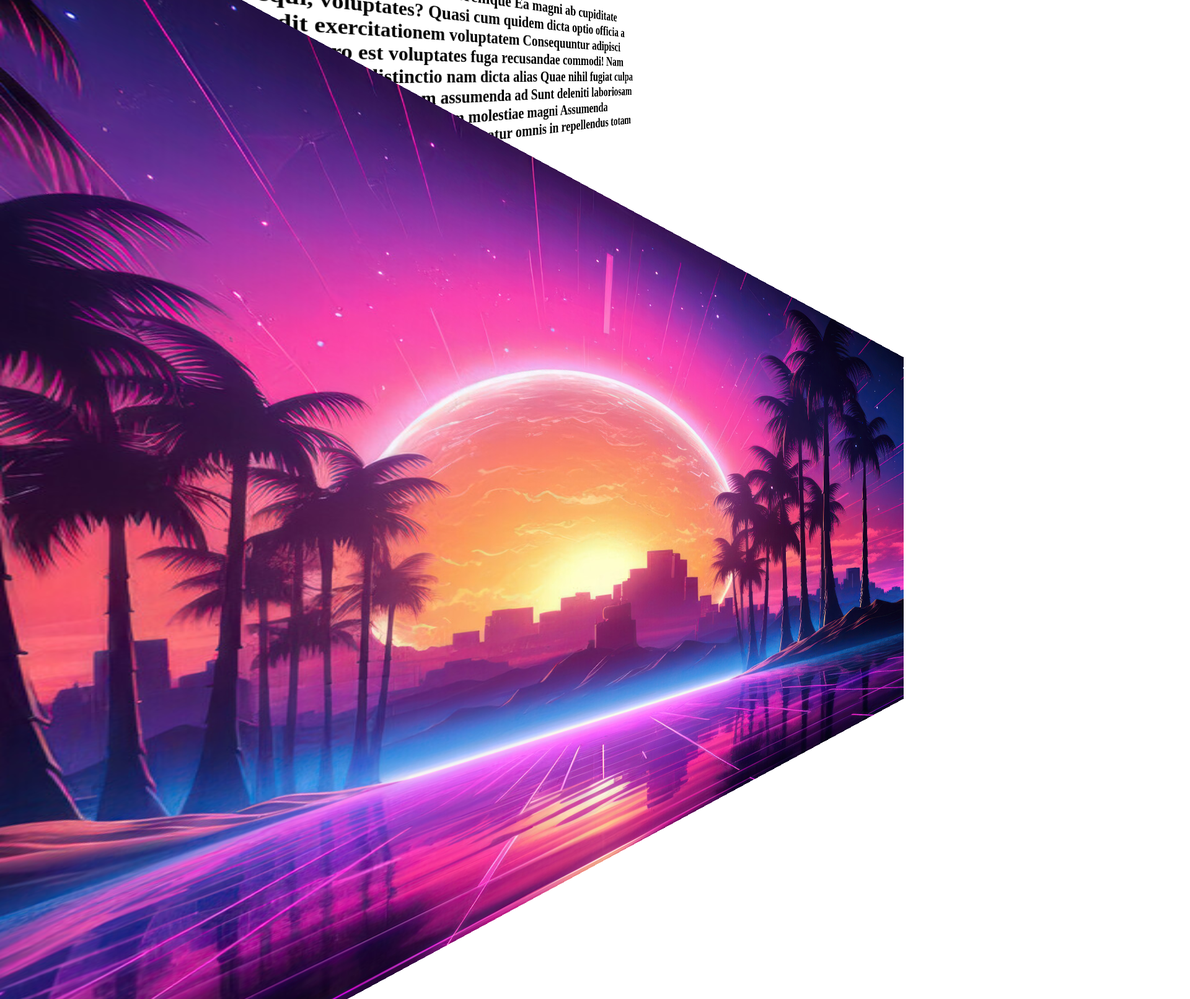
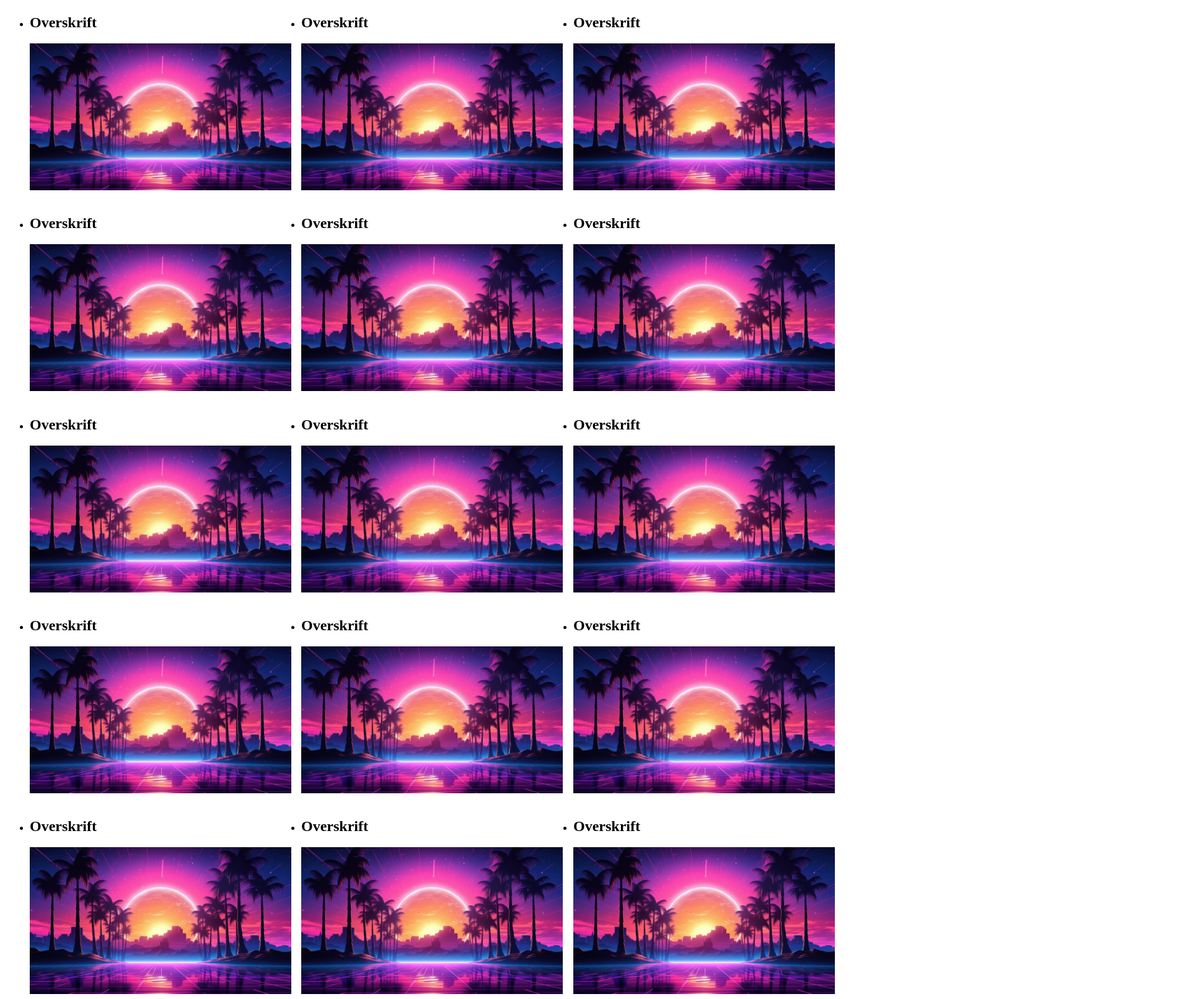
Before and after one commit to Martialcart/nonlineartransformation, a plain HTML site: page index.html in a window 1280 px wide. Shown: the part 64-1676 px from the top of the page at 62% size, 1920 px wide, since content can reach past the window. Drawn offline with Linux system fonts and the light colour scheme.

Commit message:
3d matrix works on flex, values are relative

```diff
--- a/index.html
+++ b/index.html
@@ -7,9 +7,80 @@
     <title></title>
 </head>
 <body>
-    <h1 class="easy-peasy">
-        Adipisicing pariatur id odio facere neque officia at doloremque Ea magni ab cupiditate ullam animi debitis optio porro sequi, voluptates? Quasi cum quidem dicta optio officia a Blanditiis vel aperiam itaque impedit exercitationem voluptatem Consequuntur adipisci necessitatibus sed sapiente deleniti. Porro est voluptates fuga recusandae commodi! Nam consequatur sint sed at sequi Neque neque distinctio nam dicta alias Quae nihil fugiat culpa minus soluta rerum. Et ab impedit fuga laboriosam assumenda ad Sunt deleniti laboriosam voluptates magni ut deserunt! Error et reiciendis totam molestiae magni Assumenda architecto sit odit culpa officiis ipsam. Culpa labore aspernatur omnis in repellendus totam repellat.
-    </h1>
-    <img class="easy-peasy" src="retropalm.jpg" alt="">
+    <section class="matrix">
+        <h1>overskrift</h1>
+    </section>
+    <section>
+        <ul>
+	    <li>
+	        <h1>Overskrift</h1>
+	        <img src="retropalm.jpg" alt="">
+	    </li>
+	    <li>
+	        <h1>Overskrift</h1>
+	        <img src="retropalm.jpg" alt="">
+	    </li>
+	    <li>
+	        <h1>Overskrift</h1>
+	        <img src="retropalm.jpg" alt="">
+	    </li>
+        </ul>
+        <ul>
+	    <li>
+	        <h1>Overskrift</h1>
+	        <img src="retropalm.jpg" alt="">
+	    </li>
+	    <li>
+	        <h1>Overskrift</h1>
+	        <img src="retropalm.jpg" alt="">
+	    </li>
+	    <li>
+	        <h1>Overskrift</h1>
+	        <img src="retropalm.jpg" alt="">
+	    </li>
+        </ul>
+        <ul>
+	    <li>
+	        <h1>Overskrift</h1>
+	        <img src="retropalm.jpg" alt="">
+	    </li>
+	    <li>
+	        <h1>Overskrift</h1>
+	        <img src="retropalm.jpg" alt="">
+	    </li>
+	    <li>
+	        <h1>Overskrift</h1>
+	        <img src="retropalm.jpg" alt="">
+	    </li>
+        </ul>
+        <ul>
+	    <li>
+	        <h1>Overskrift</h1>
+	        <img src="retropalm.jpg" alt="">
+	    </li>
+	    <li>
+	        <h1>Overskrift</h1>
+	        <img src="retropalm.jpg" alt="">
+	    </li>
+	    <li>
+	        <h1>Overskrift</h1>
+	        <img src="retropalm.jpg" alt="">
+	    </li>
+        </ul>
+        <ul>
+	    <li>
+	        <h1>Overskrift</h1>
+	        <img src="retropalm.jpg" alt="">
+	    </li>
+	    <li>
+	        <h1>Overskrift</h1>
+	        <img src="retropalm.jpg" alt="">
+	    </li>
+	    <li>
+	        <h1>Overskrift</h1>
+	        <img src="retropalm.jpg" alt="">
+	    </li>
+        </ul>
+    </section>
 </body>
 </html>
--- a/style.css
+++ b/style.css
@@ -1,6 +1,16 @@
-.easy-peasy {	    /*	x  y  z  sum*/
-    transform: matrix3d(1, 0, 0, 0.001,	/*x*/
-			0, 1, 0, 0,	/*y*/
-			0, 0, 1, 0,	/*z*/
-			0, 0, 0, 1);	/*sum*/
+li {
+		/*	x    y   z   sum*/
+    transform: matrix3d(100  ,0	,0  ,0		,/*x*/
+			0   ,100,0  ,0		,/*y*/
+			0   ,0	,100,0		,/*z*/
+			0   ,0	,0  ,100	);	/*sum*/
 }
+
+ul {
+    display: flex;
+    gap: 1em;
+}
+
+img {
+    width: 33vw;
+}
```
